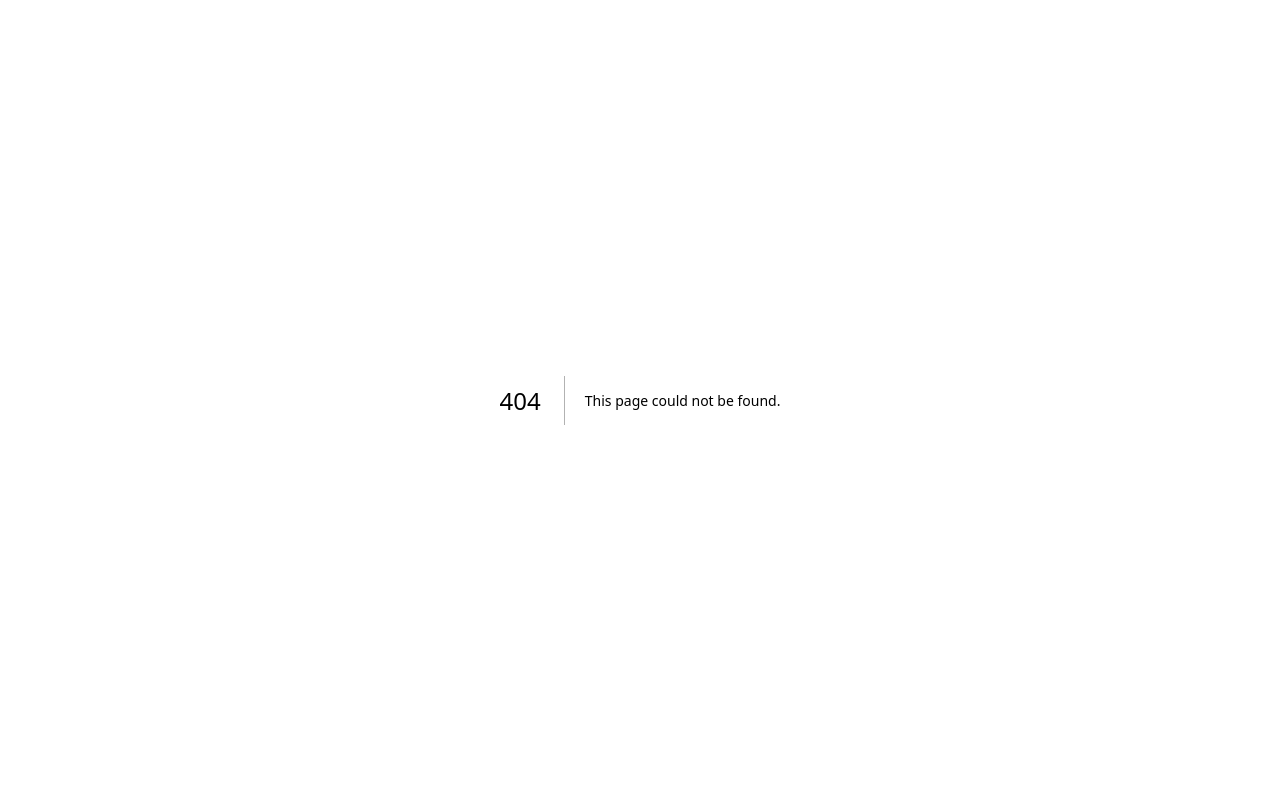
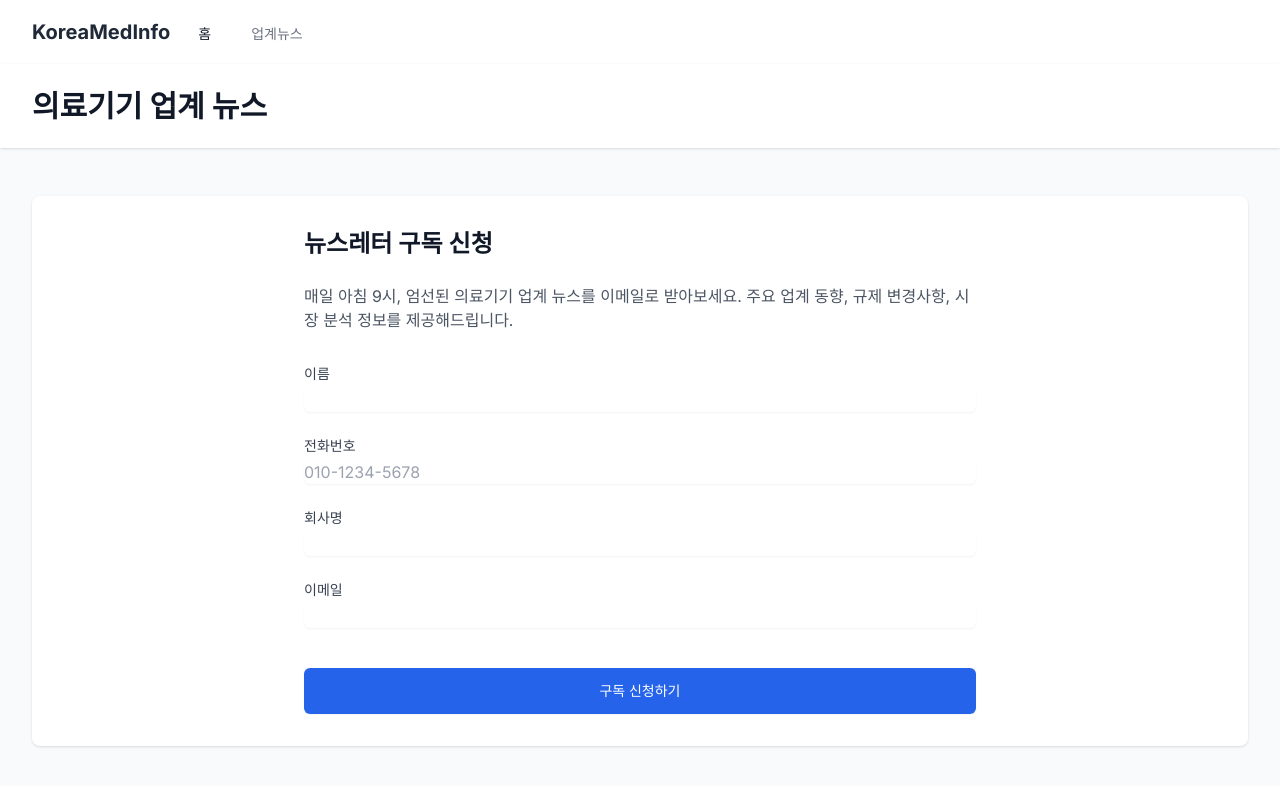
Before and after one commit to TonyHan99/koreamedinfo, a Next.js app: page /industry-news in a window 1280 px wide. Before the commit this address had no page. Shown: the top 786 px of the page. Built offline with nearby package versions, Linux system fonts and the light colour scheme.

Commit message:
Add industry news page and subscription form

```diff
--- a/package.json
+++ b/package.json
@@ -9,11 +9,15 @@
     "lint": "next lint"
   },
   "dependencies": {
+    "@prisma/client": "^6.5.0",
     "axios": "^1.6.7",
     "form-data": "^4.0.0",
     "next": "14.1.0",
+    "prisma": "^6.5.0",
     "react": "^18.2.0",
     "react-dom": "^18.2.0",
+    "react-hook-form": "^7.54.2",
+    "react-hot-toast": "^2.5.2",
     "react-icons": "^5.0.1"
   },
   "devDependencies": {
--- /dev/null
+++ b/src/app/api/subscribe/route.ts
@@ -0,0 +1,63 @@
+import { NextResponse } from 'next/server';
+import { PrismaClient } from '@prisma/client';
+
+const prisma = new PrismaClient();
+
+export async function POST(request: Request) {
+  try {
+    const body = await request.json();
+    const { name, phone, company, email } = body;
+
+    // 필수 필드 검증
+    if (!name || !phone || !company || !email) {
+      return NextResponse.json(
+        { error: '모든 필드를 입력해주세요.' },
+        { status: 400 }
+      );
+    }
+
+    // 이메일 형식 검증
+    const emailRegex = /^[A-Z0-9._%+-]+@[A-Z0-9.-]+\.[A-Z]{2,}$/i;
+    if (!emailRegex.test(email)) {
+      return NextResponse.json(
+        { error: '올바른 이메일 형식이 아닙니다.' },
+        { status: 400 }
+      );
+    }
+
+    // 전화번호 형식 검증
+    const phoneRegex = /^[0-9]{2,3}-[0-9]{3,4}-[0-9]{4}$/;
+    if (!phoneRegex.test(phone)) {
+      return NextResponse.json(
+        { error: '올바른 전화번호 형식이 아닙니다.' },
+        { status: 400 }
+      );
+    }
+
+    // 구독자 생성
+    const subscriber = await prisma.subscriber.create({
+      data: {
+        name,
+        phone,
+        company,
+        email,
+      },
+    });
+
+    return NextResponse.json(subscriber, { status: 201 });
+  } catch (error: any) {
+    // 이메일 중복 에러 처리
+    if (error.code === 'P2002') {
+      return NextResponse.json(
+        { error: '이미 구독 중인 이메일입니다.' },
+        { status: 400 }
+      );
+    }
+
+    console.error('구독 처리 중 오류 발생:', error);
+    return NextResponse.json(
+      { error: '서버 오류가 발생했습니다.' },
+      { status: 500 }
+    );
+  }
+}
--- /dev/null
+++ b/src/app/components/Navigation.tsx
@@ -0,0 +1,33 @@
+import Link from 'next/link';
+
+export default function Navigation() {
+  return (
+    <nav className="bg-white shadow">
+      <div className="max-w-7xl mx-auto px-4 sm:px-6 lg:px-8">
+        <div className="flex justify-between h-16">
+          <div className="flex">
+            <div className="flex-shrink-0 flex items-center">
+              <Link href="/" className="text-xl font-bold text-gray-800">
+                KoreaMedInfo
+              </Link>
+            </div>
+            <div className="hidden sm:ml-6 sm:flex sm:space-x-8">
+              <Link
+                href="/"
+                className="inline-flex items-center px-1 pt-1 text-sm font-medium text-gray-900"
+              >
+                홈
+              </Link>
+              <Link
+                href="/industry-news"
+                className="inline-flex items-center px-1 pt-1 text-sm font-medium text-gray-500 hover:text-gray-900"
+              >
+                업계뉴스
+              </Link>
+            </div>
+          </div>
+        </div>
+      </div>
+    </nav>
+  );
+}
--- /dev/null
+++ b/src/app/industry-news/page.tsx
@@ -0,0 +1,152 @@
+'use client';
+
+import { useState } from 'react';
+import { useForm } from 'react-hook-form';
+import { toast } from 'react-hot-toast';
+
+interface SubscriptionFormData {
+  name: string;
+  phone: string;
+  company: string;
+  email: string;
+}
+
+export default function IndustryNewsPage() {
+  const { register, handleSubmit, formState: { errors }, reset } = useForm<SubscriptionFormData>();
+  const [isSubmitting, setIsSubmitting] = useState(false);
+
+  const onSubmit = async (data: SubscriptionFormData) => {
+    try {
+      setIsSubmitting(true);
+      const response = await fetch('/api/subscribe', {
+        method: 'POST',
+        headers: {
+          'Content-Type': 'application/json',
+        },
+        body: JSON.stringify(data),
+      });
+
+      if (!response.ok) {
+        throw new Error('구독 신청 중 오류가 발생했습니다.');
+      }
+
+      toast.success('뉴스레터 구독이 완료되었습니다!');
+      reset();
+    } catch (error) {
+      toast.error('구독 신청 중 오류가 발생했습니다. 다시 시도해주세요.');
+    } finally {
+      setIsSubmitting(false);
+    }
+  };
+
+  return (
+    <div className="min-h-screen bg-gray-50">
+      {/* 헤더 섹션 */}
+      <div className="bg-white shadow">
+        <div className="max-w-7xl mx-auto py-6 px-4 sm:px-6 lg:px-8">
+          <h1 className="text-3xl font-bold text-gray-900">의료기기 업계 뉴스</h1>
+        </div>
+      </div>
+
+      {/* 메인 콘텐츠 */}
+      <div className="max-w-7xl mx-auto py-12 px-4 sm:px-6 lg:px-8">
+        <div className="bg-white shadow rounded-lg p-8">
+          <div className="max-w-2xl mx-auto">
+            <h2 className="text-2xl font-semibold text-gray-900 mb-6">뉴스레터 구독 신청</h2>
+            <p className="text-gray-600 mb-8">
+              매일 아침 9시, 엄선된 의료기기 업계 뉴스를 이메일로 받아보세요.
+              주요 업계 동향, 규제 변경사항, 시장 분석 정보를 제공해드립니다.
+            </p>
+
+            <form onSubmit={handleSubmit(onSubmit)} className="space-y-6">
+              <div>
+                <label htmlFor="name" className="block text-sm font-medium text-gray-700">
+                  이름
+                </label>
+                <input
+                  type="text"
+                  id="name"
+                  {...register('name', { required: '이름을 입력해주세요.' })}
+                  className="mt-1 block w-full rounded-md border-gray-300 shadow-sm focus:border-blue-500 focus:ring-blue-500"
+                />
+                {errors.name && (
+                  <p className="mt-1 text-sm text-red-600">{errors.name.message}</p>
+                )}
+              </div>
+
+              <div>
+                <label htmlFor="phone" className="block text-sm font-medium text-gray-700">
+                  전화번호
+                </label>
+                <input
+                  type="tel"
+                  id="phone"
+                  {...register('phone', {
+                    required: '전화번호를 입력해주세요.',
+                    pattern: {
+                      value: /^[0-9]{2,3}-[0-9]{3,4}-[0-9]{4}$/,
+                      message: '올바른 전화번호 형식이 아닙니다. (예: 010-1234-5678)'
+                    }
+                  })}
+                  className="mt-1 block w-full rounded-md border-gray-300 shadow-sm focus:border-blue-500 focus:ring-blue-500"
+                  placeholder="010-1234-5678"
+                />
+                {errors.phone && (
+                  <p className="mt-1 text-sm text-red-600">{errors.phone.message}</p>
+                )}
+              </div>
+
+              <div>
+                <label htmlFor="company" className="block text-sm font-medium text-gray-700">
+                  회사명
+                </label>
+                <input
+                  type="text"
+                  id="company"
+                  {...register('company', { required: '회사명을 입력해주세요.' })}
+                  className="mt-1 block w-full rounded-md border-gray-300 shadow-sm focus:border-blue-500 focus:ring-blue-500"
+                />
+                {errors.company && (
+                  <p className="mt-1 text-sm text-red-600">{errors.company.message}</p>
+                )}
+              </div>
+
+              <div>
+                <label htmlFor="email" className="block text-sm font-medium text-gray-700">
+                  이메일
+                </label>
+                <input
+                  type="email"
+                  id="email"
+                  {...register('email', {
+                    required: '이메일을 입력해주세요.',
+                    pattern: {
+                      value: /^[A-Z0-9._%+-]+@[A-Z0-9.-]+\.[A-Z]{2,}$/i,
+                      message: '올바른 이메일 형식이 아닙니다.'
+                    }
+                  })}
+                  className="mt-1 block w-full rounded-md border-gray-300 shadow-sm focus:border-blue-500 focus:ring-blue-500"
+                />
+                {errors.email && (
+                  <p className="mt-1 text-sm text-red-600">{errors.email.message}</p>
+                )}
+              </div>
+
+              <div className="pt-4">
+                <button
+                  type="submit"
+                  disabled={isSubmitting}
+                  className={`w-full flex justify-center py-3 px-4 border border-transparent rounded-md shadow-sm text-sm font-medium text-white bg-blue-600 hover:bg-blue-700 focus:outline-none focus:ring-2 focus:ring-offset-2 focus:ring-blue-500 ${
+                    isSubmitting ? 'opacity-75 cursor-not-allowed' : ''
+                  }`}
+                >
+                  {isSubmitting ? '처리중...' : '구독 신청하기'}
+                </button>
+              </div>
+            </form>
+          </div>
+        </div>
+      </div>
+    </div>
+  );
+}
--- a/src/app/layout.tsx
+++ b/src/app/layout.tsx
@@ -1,27 +1,27 @@
-import type { Metadata } from "next";
-import { Inter } from "next/font/google";
-import "./globals.css";
+import './globals.css'
+import { Inter } from 'next/font/google'
+import { Toaster } from 'react-hot-toast'
+import Navigation from './components/Navigation'
 
-const inter = Inter({
-  subsets: ["latin"],
-  display: "swap",
-});
+const inter = Inter({ subsets: ['latin'] })
 
-export const metadata: Metadata = {
-  title: "KoreaMedInfo - 의료기기 GTM 컨설팅",
-  description: "의료기기 GTM 컨설팅 전문 기업",
-};
+export const metadata = {
+  title: 'KoreaMedInfo - 의료기기 해외진출 컨설팅',
+  description: '의료기기 해외진출을 위한 인허가, 시장조사, 파트너십 컨설팅',
+}
 
 export default function RootLayout({
   children,
-}: Readonly<{
-  children: React.ReactNode;
-}>) {
+}: {
+  children: React.ReactNode
+}) {
   return (
     <html lang="ko">
-      <body className={`${inter.className} antialiased`}>
+      <body className={inter.className}>
+        <Navigation />
         {children}
+        <Toaster position="top-right" />
       </body>
     </html>
-  );
+  )
 }
```
Also changed, not shown: 2 other files (tests, documents, lock files or other folders).
